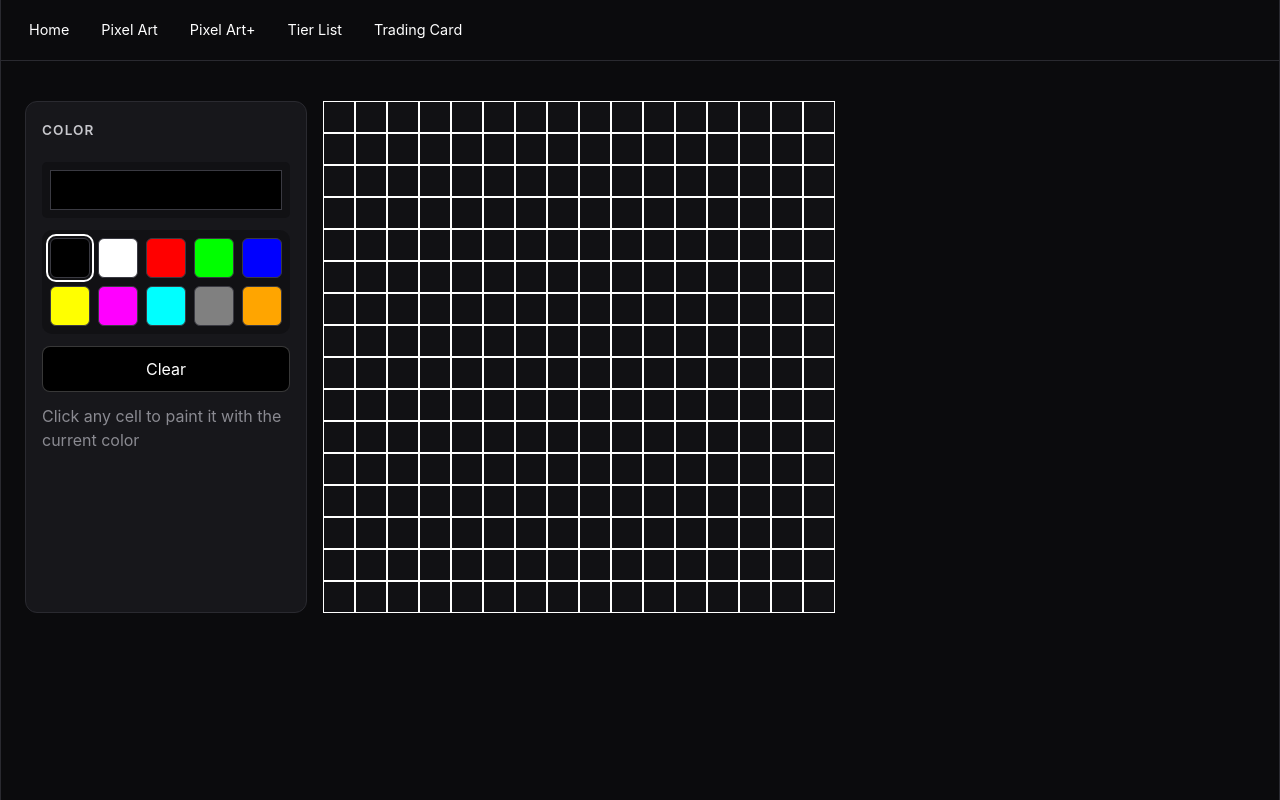
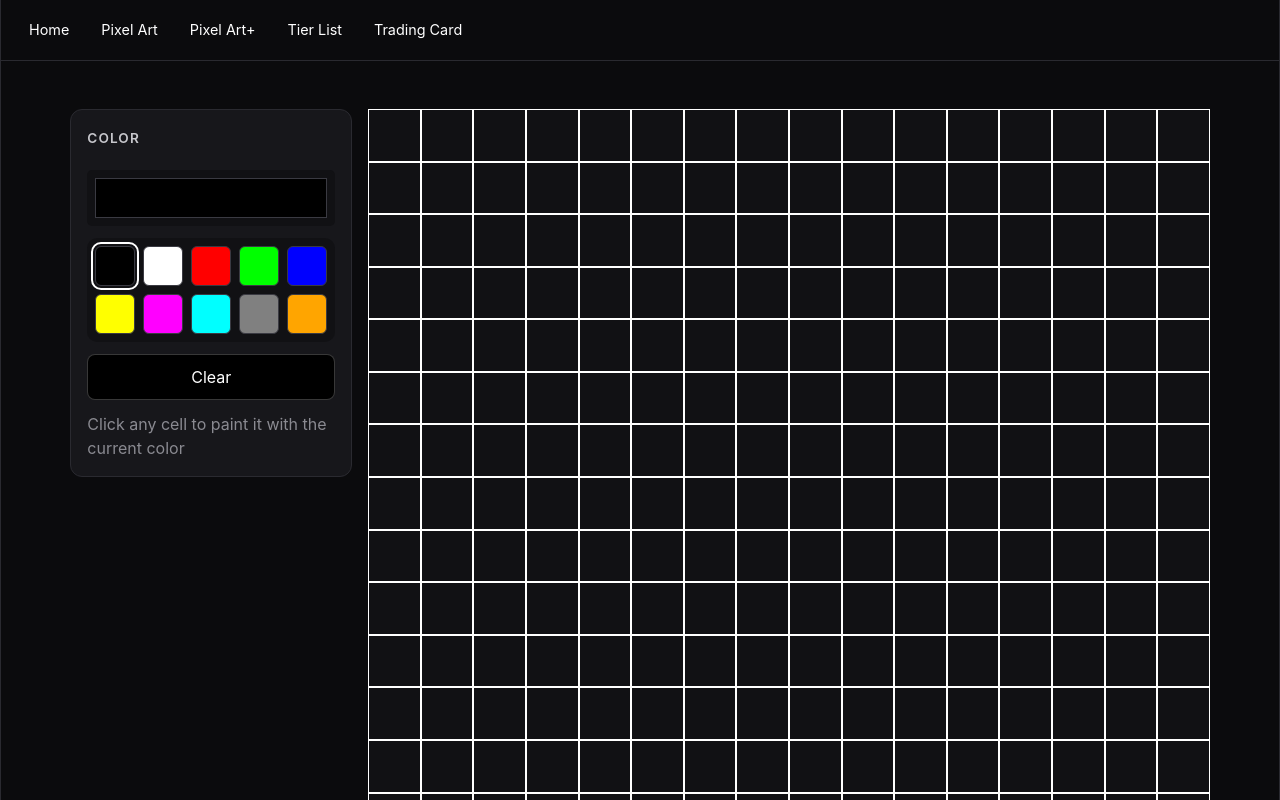
Before and after one commit to AhmedIhsan123/pixel-art-editor, a React (Vite) app: page / in a window 1280 px wide. Shown: the top 800 px of the page. Built offline with nearby package versions, Linux system fonts and the light colour scheme.

Commit message:
Finished grid

```diff
--- a/src/App.jsx
+++ b/src/App.jsx
@@ -12,7 +12,7 @@ export default function App() {
 				<ColorSelector />
 				<Grid />
 			</main>
-			<Footer />
+			{/* <Footer /> */}
 		</>
 	);
 }
--- a/src/styles/App.css
+++ b/src/styles/App.css
@@ -1,12 +1,13 @@
 main {
 	display: grid;
-	grid-template-columns: 0.5fr 1fr 1fr;
-	grid-template-rows: auto repeat(2, 1fr);
+	grid-template-columns: 0.5fr 1fr;
+	grid-template-rows: auto;
 	grid-template-areas:
-		"header header header"
-		"color board board";
+		"header header"
+		"color board";
 	gap: 1rem;
-	padding: 1.5rem;
+	padding: 2rem 0;
+	justify-content: center;
 }
 
 /* areas */
--- a/src/styles/ColorSelector.css
+++ b/src/styles/ColorSelector.css
@@ -15,6 +15,7 @@
 	background-color: var(--surface);
 	border: 1px solid var(--border);
 	border-radius: 12px;
+	height: fit-content;
 	width: 100%;
 }
 
--- a/src/styles/Grid.css
+++ b/src/styles/Grid.css
@@ -1,7 +1,6 @@
 .pixel-grid {
 	display: grid;
 	width: 100%;
-	max-width: 512px;
 	aspect-ratio: 1 / 1;
 	background-color: var(--bg-soft);
 	grid-area: board;
```
